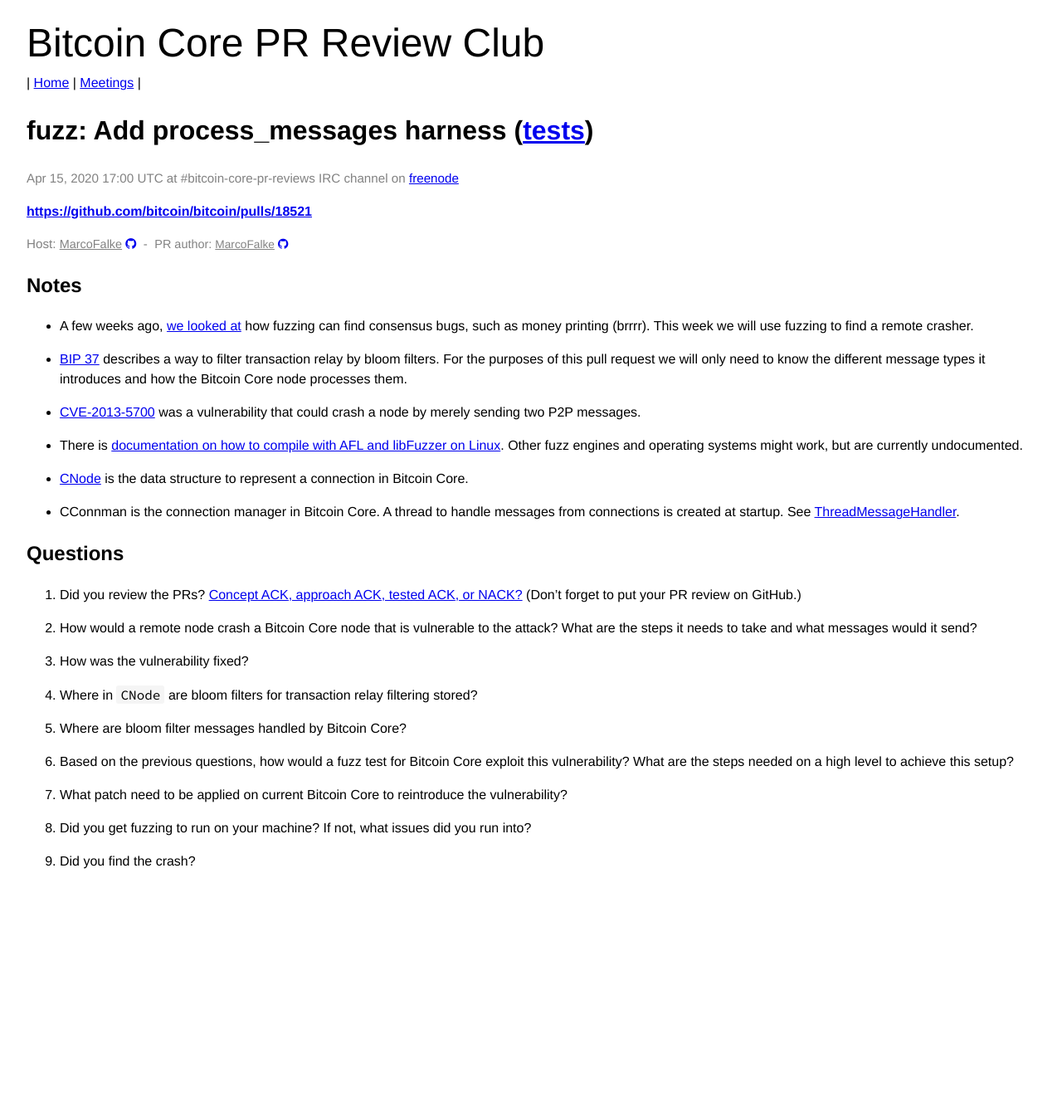
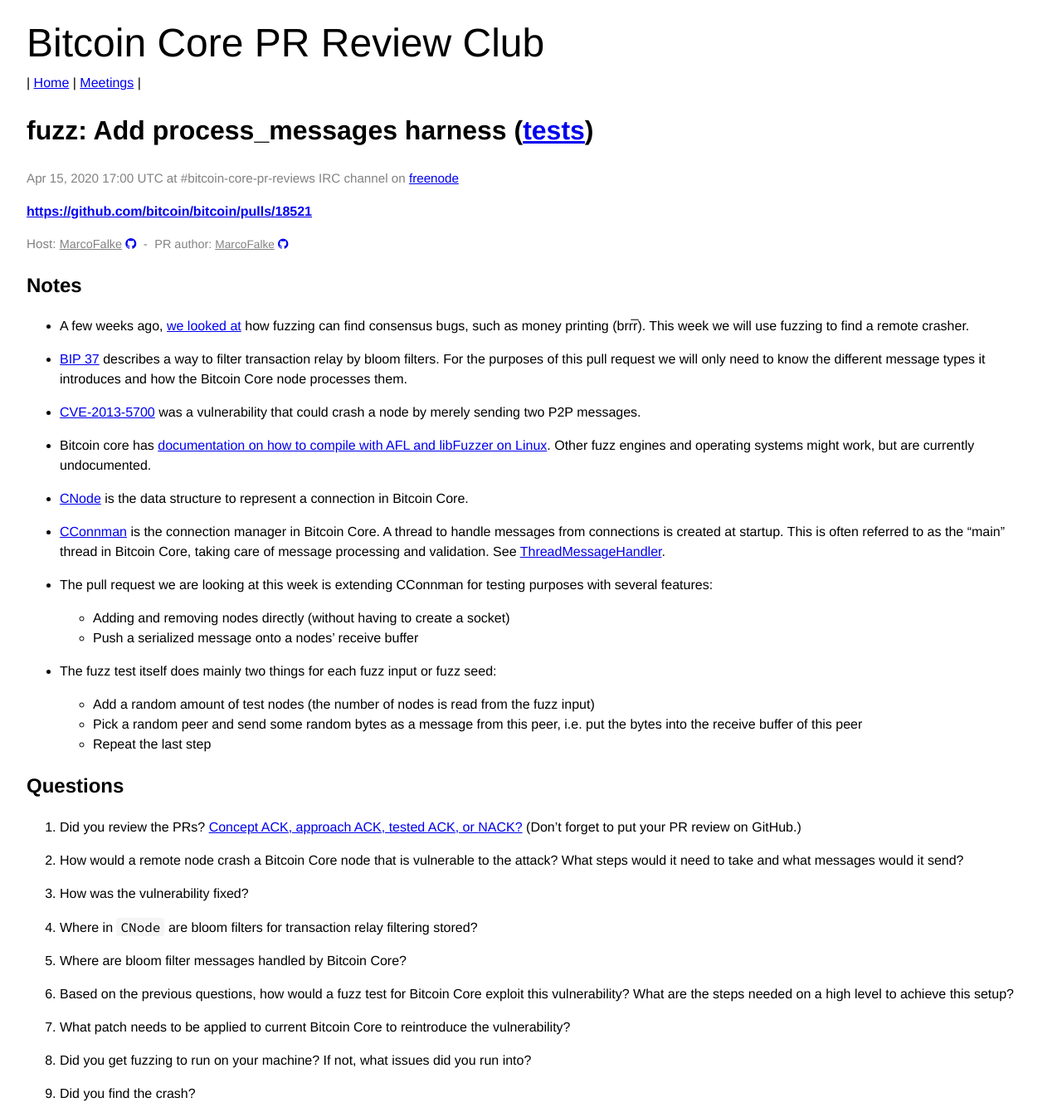
Before and after one commit to bitcoin-core-review-club/website, a Jekyll site: the page built from _posts/2020-04-15-#18521.md, in a window 1280 px wide. Shown: the whole page at 83% size. Built offline with Jekyll 4.4.1, drawn with Linux system fonts in a browser that asks for light colours; before the commit the page ends 1066 px from its top, so only the background shows below that.

Commit message:
Fixups to _posts/2020-04-15-#18521.md

```diff
--- a/_posts/2020-04-15-#18521.md
+++ b/_posts/2020-04-15-#18521.md
@@ -12,7 +12,7 @@
 
 ## Notes
 
-- A few weeks ago, [we looked at](/17860.html) how fuzzing can find consensus bugs, such as money printing (brrrr). This
+- A few weeks ago, [we looked at](/17860.html) how fuzzing can find consensus bugs, such as money printing (brrr̅). This
   week we will use fuzzing to find a remote crasher.
 
 - [BIP 37](https://github.com/bitcoin/bips/blob/master/bip-0037.mediawiki) describes a way to filter transaction relay
@@ -22,16 +22,29 @@
 - [CVE-2013-5700](https://en.bitcoin.it/wiki/Common_Vulnerabilities_and_Exposures#CVE-2013-5700) was a vulnerability
   that could crash a node by merely sending two P2P messages.
 
-- There is [documentation on how to compile with AFL and libFuzzer on
+- Bitcoin core has [documentation on how to compile with AFL and libFuzzer on
   Linux](https://github.com/bitcoin/bitcoin/blob/master/doc/fuzzing.md). Other fuzz engines and operating systems might
   work, but are currently undocumented.
 
 - [CNode](https://doxygen.bitcoincore.org/class_c_node.html) is the data structure to represent a connection in Bitcoin
   Core.
 
-- CConnman is the connection manager in Bitcoin Core. A thread to handle messages from connections is created at
-  startup. See
+- [CConnman](https://doxygen.bitcoincore.org/class_c_connman.html) is the connection manager in Bitcoin Core. A thread
+  to handle messages from connections is created at startup. This is often referred to as the "main" thread in Bitcoin
+  Core, taking care of message processing and validation. See
   [ThreadMessageHandler](https://doxygen.bitcoincore.org/class_c_connman.html#aacdbb7148575a31bb33bc345e2bf22a9).
+
+- The pull request we are looking at this week is extending CConnman for testing purposes with several features:
+
+  * Adding and removing nodes directly (without having to create a socket)
+  * Push a serialized message onto a nodes' receive buffer
+
+- The fuzz test itself does mainly two things for each fuzz input or fuzz seed:
+
+  * Add a random amount of test nodes (the number of nodes is read from the fuzz input)
+  * Pick a random peer and send some random bytes as a message from this peer, i.e. put the bytes into the receive
+    buffer of this peer
+  * Repeat the last step
 
 ## Questions
 
@@ -39,8 +52,8 @@
    NACK?](https://github.com/bitcoin/bitcoin/blob/master/CONTRIBUTING.md#peer-review)
    (Don't forget to put your PR review on GitHub.)
 
-2. How would a remote node crash a Bitcoin Core node that is vulnerable to the attack? What are the steps it needs to
-   take and what messages would it send?
+2. How would a remote node crash a Bitcoin Core node that is vulnerable to the attack? What steps would it need to take
+   and what messages would it send?
 
 3. How was the vulnerability fixed?
 
@@ -51,7 +64,7 @@
 6. Based on the previous questions, how would a fuzz test for Bitcoin Core exploit this vulnerability? What are the
    steps needed on a high level to achieve this setup?
 
-7. What patch need to be applied on current Bitcoin Core to reintroduce the vulnerability?
+7. What patch needs to be applied to current Bitcoin Core to reintroduce the vulnerability?
 
 8. Did you get fuzzing to run on your machine? If not, what issues did you run into?
 
```
